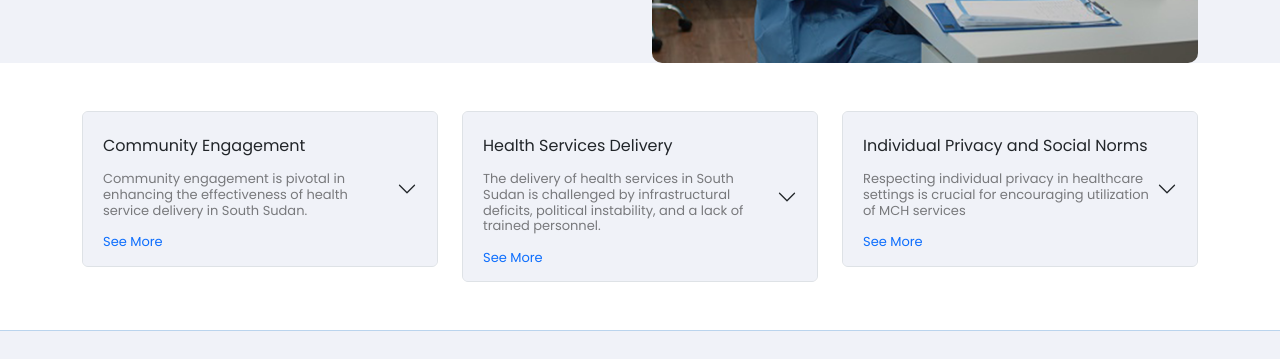
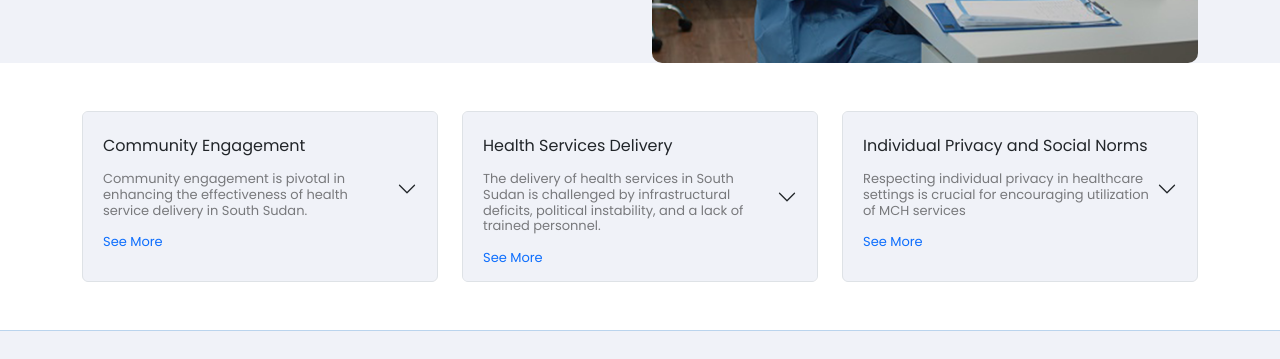
Before and after one commit to mazneHatem22/Bio-Medic, a plain HTML site: page ChildHealth.html in a window 1280 px wide. Shown: the part 1452-1811 px from the top of the page. Drawn offline with Linux system fonts and the light colour scheme.

Commit message:
update-card

```diff
--- a/ChildHealth.html
+++ b/ChildHealth.html
@@ -196,10 +196,10 @@
         </div>
 
         <div class="container mt-5">
-          <div class="row g-6 h-100">
+          <div class="row g-6 row-gap-4">
             <div class="col-xl-4 col-lg-4 col-md-6">
-              <div class="accordion accordion-without-arrow" id="accordionWithIcon">
-                <div class="accordion-item card" style="background-color: #f0f2f8;">
+              <div style="min-height: 171.156px;" class="accordion accordion-without-arrow" id="accordionWithIcon">
+                <div class="accordion-item card" style="background-color: #f0f2f8; min-height: 171.156px;">
                   <h2 class="accordion-header d-flex align-items-center">
                     <button style="background-color: #f0f2f8;"
   type="button"
@@ -292,8 +292,8 @@
               </div>
             </div>
             <div class="col-xl-4 col-lg-4 col-md-6">
-              <div class="accordion  accordion-without-arrow" id="accordionWithIcon">
-                <div class="accordion-item card"  style="background-color: #f0f2f8;">
+              <div style="min-height: 171.156px;" class="accordion  accordion-without-arrow" id="accordionWithIcon">
+                <div class="accordion-item card"  style="background-color: #f0f2f8; min-height: 171.156px;">
                   <h2 class="accordion-header d-flex align-items-center">
                     <button style="background-color: #f0f2f8;"
   type="button"
```
